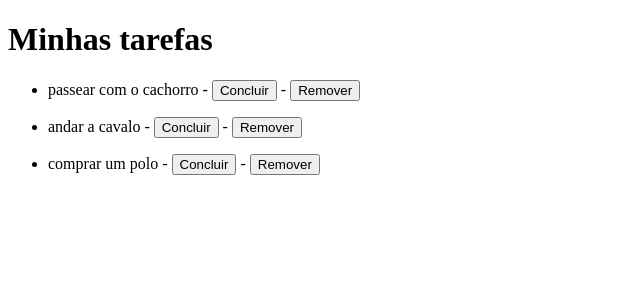
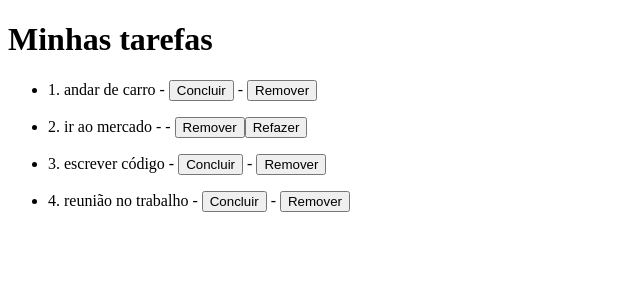
Before and after one commit to marcosJuniorPassarella/todoListAngular13, an Angular app: page / in a window 1280 px wide. Shown: the top 300 px of the page, without its empty margins (0-640 px from the left). Built offline with nearby package versions, Linux system fonts and the light colour scheme.

Commit message:
Added new alterations in template

```diff
--- a/src/app/app.component.html
+++ b/src/app/app.component.html
@@ -1,4 +1,9 @@
 <h1>{{ title }}</h1>
 <ul *ngFor="let todo of todos">
-  <li>{{ todo }} - <button>Concluir</button> - <button>Remover</button></li>
+  <li>
+    {{ todo.id }}. {{ todo.title }} -
+    <button *ngIf="!todo.done">Concluir</button> -
+    <button>Remover</button>
+    <button *ngIf="todo.done">Refazer</button>
+  </li>
 </ul>
--- a/src/app/app.component.ts
+++ b/src/app/app.component.ts
@@ -1,19 +1,21 @@
 import { Component, OnInit } from '@angular/core';
+import { Todo } from '../models/todo.model.ts';
 
 @Component({
   selector: 'app-root',
   templateUrl: './app.component.html',
   styleUrls: ['./app.component.scss'],
 })
-export class AppComponent implements OnInit {
-  public todos: string[] = [];
+export class AppComponent {
+  public todos: Todo[] = [];
   public title: string = 'Minhas tarefas';
 
-  ngOnInit(): void {
+  constructor() {
     this.todos.push(
-      'passear com o cachorro',
-      'andar a cavalo',
-      'comprar um polo'
+      new Todo(1, 'andar de carro', false),
+      new Todo(2, 'ir ao mercado', true),
+      new Todo(3, 'escrever código', false),
+      new Todo(4, 'reunião no trabalho', false)
     );
   }
 }
--- a/src/models/todo.model.ts.ts
+++ b/src/models/todo.model.ts.ts
@@ -1,3 +1,7 @@
 export class Todo {
-
+  constructor(
+    public id: Number,
+    public title: String,
+    public done: Boolean
+  ) {}
 }
```
